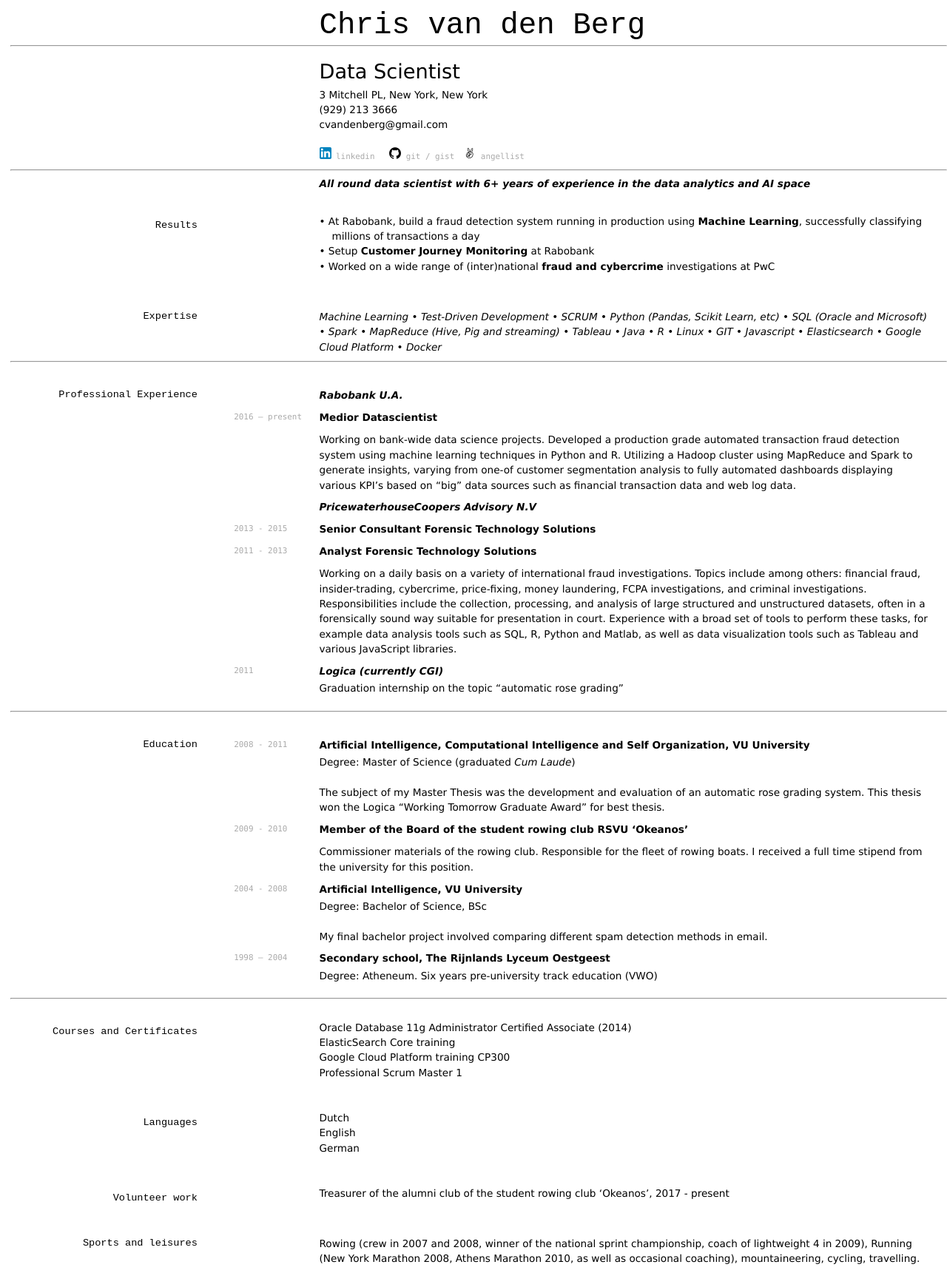
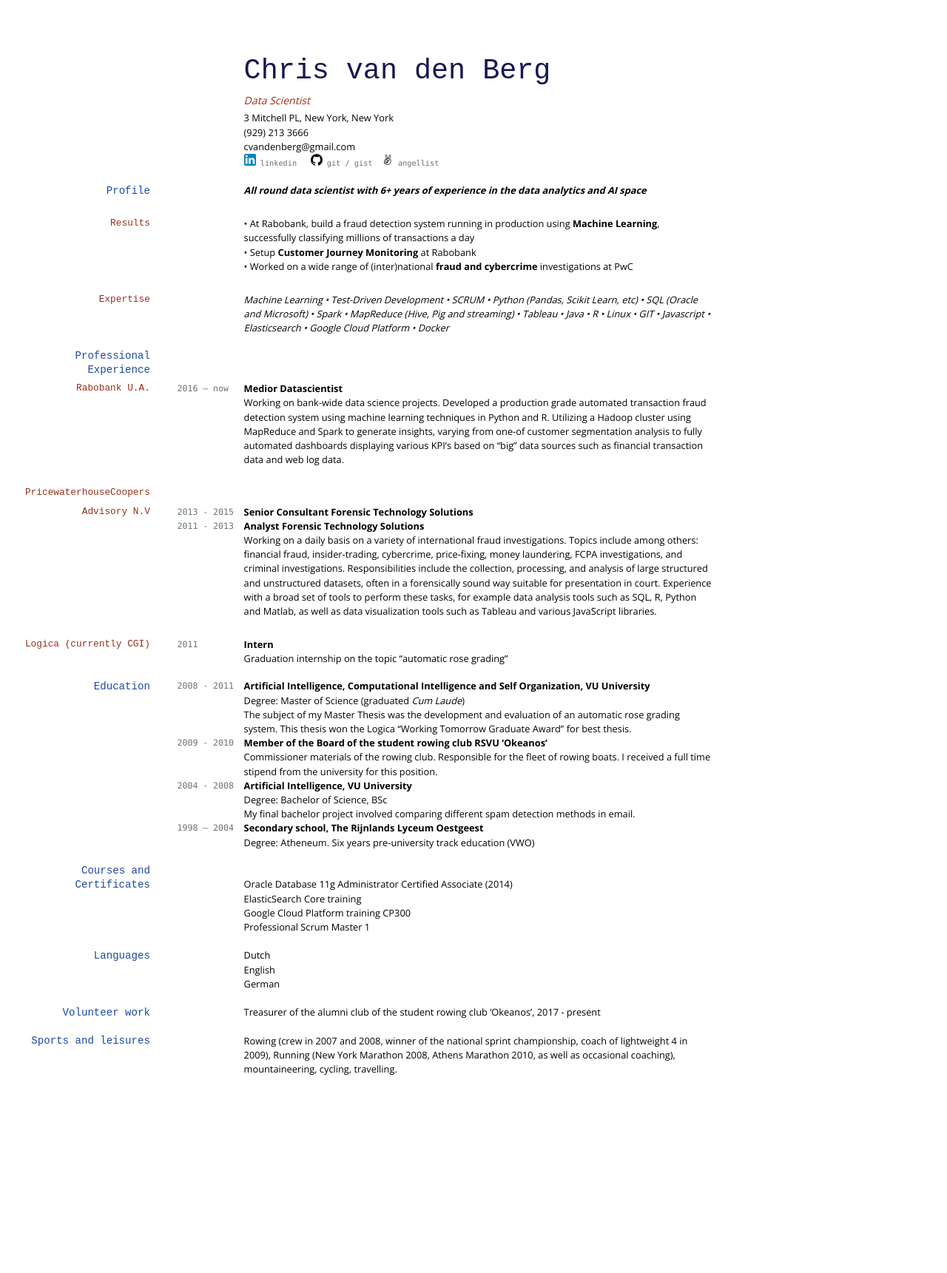
Before and after one commit to Bergvca/bergvca.github.io, a Jekyll site: the page built from index.md, in a window 1280 px wide. Shown: the whole page at 74% size. Built offline with Jekyll 4.4.1, drawn with Linux system fonts in a browser that asks for light colours; nearby versions of some CDN libraries; after the commit the page ends 1570 px from its top, so only the background shows below that.

Commit message:
changed the layout

```diff
--- a/_layouts/cv.html
+++ b/_layouts/cv.html
@@ -2,9 +2,13 @@
 <html>
 <head>
   <meta charset=utf-8 />
-  <title> {% if page.title %} {{ page.title }} | {% endif %} CV</title>
+  <title> Chris van den Berg's CV</title>
   <link href="media/cv-screen.css" type="text/css" rel="stylesheet" media="screen">
   <link href="media/cv-print.css" type="text/css" rel="stylesheet" media="print">
+
+  <!-- imports -->
+  <link rel="stylesheet" href="//maxcdn.bootstrapcdn.com/font-awesome/4.3.0/css/font-awesome.min.css">
+  <link href='http://fonts.googleapis.com/css?family=Open+Sans:400,300,700' rel='stylesheet' type='text/css'>
 </head>
 <body>
   <div id="main">
@@ -12,5 +16,8 @@
     {{ content }}
     </div>
   </div>
+
+  <div class="footer"></div>
+
 </body>
 </html>
--- a/index.md
+++ b/index.md
@@ -3,48 +3,44 @@ layout: cv
 title: Chris van den Berg's CV
 ---
 # Chris van den Berg
+Data Scientist
 
----
 
-> ##### Data Scientist
-* 3 Mitchell PL, New York, New York
-* (929) 213 3666
-* cvandenberg@gmail.com
+3 Mitchell PL, New York, New York
+<br>(929) 213 3666
+<br> cvandenberg@gmail.com
 <div id="webaddress">
 <img src="/media/img/linkedinlog.png" alt="linkedimg">&nbsp;<a href="https://www.linkedin.com/in/chris-van-den-berg/">linkedin</a> &emsp; <img src="/media/img/github-logo.png" alt="gitimg">&nbsp;<a href="https://github.com/Bergvca">git</a> / <a href="https://gist.github.com/Bergvca">gist</a> &emsp;<img src="/media/img/angellist.png" alt="angelimg">&nbsp;<a href="https://angel.co/chris-a-van-den-berg">angellist</a>
 </div>
 ---
 
+## Profile
 _**All round data scientist with 6+ years of experience in the data analytics and AI space**_
 
-#### Results
+### Results
 * &bull; At Rabobank, build a fraud detection system running in production using **Machine Learning**, successfully
  classifying millions of transactions a day
 * &bull; Setup **Customer Journey Monitoring** at Rabobank
 * &bull; Worked on a wide range of (inter)national **fraud and cybercrime** investigations at PwC
 
-#### Expertise
-
-
+### Expertise
 _Machine Learning &bull; Test-Driven Development &bull; SCRUM &bull;
 Python (Pandas, Scikit Learn, etc) &bull; SQL (Oracle and Microsoft) &bull; Spark &bull;
 MapReduce (Hive, Pig and streaming) &bull; Tableau &bull; Java &bull; R &bull; Linux &bull; GIT
 &bull; Javascript &bull; Elasticsearch &bull; Google Cloud Platform &bull; Docker_
 
+---
+## Professional Experience
+### Rabobank U.A.
 
-
----
-#### Professional Experience
-**_Rabobank U.A._**
-
-`2016 – present`  **Medior Datascientist**
+`2016 – now`  **Medior Datascientist**
 
 Working on bank-wide data science projects. Developed a production grade automated transaction fraud detection system
 using machine learning techniques in Python and R. Utilizing a Hadoop cluster using MapReduce and Spark to generate
 insights, varying from one-of customer segmentation analysis to fully automated dashboards displaying various KPI’s
 based on “big” data sources such as financial transaction data and web log data.
 
-**_PricewaterhouseCoopers Advisory N.V_**
+### PricewaterhouseCoopers Advisory N.V
 
 `2013 - 2015`  **Senior Consultant Forensic Technology Solutions**
 
@@ -57,11 +53,13 @@ large structured and unstructured datasets, often in a forensically sound way su
 Experience with a broad set of tools to perform these tasks, for example data analysis tools such as SQL, R, Python and
 Matlab, as well as data visualization tools such as Tableau and various JavaScript libraries.
 
-`2011` **_Logica (currently CGI)_**
+### Logica (currently CGI)
+`2011` **Intern**
 * Graduation internship on the topic “automatic rose grading”
 
 ---
-#### Education
+
+## Education
 `2008 - 2011` **Artificial Intelligence, Computational Intelligence and Self Organization, VU University**
 *  Degree: Master of Science (graduated _Cum Laude_)
 
@@ -83,32 +81,25 @@ My final bachelor project involved comparing different spam detection methods in
 * Degree: Atheneum. Six years pre-university track education (VWO)
 
 ---
-#### Courses and Certificates
+
+## Courses and Certificates
 * Oracle Database 11g Administrator Certified Associate (2014)
 * ElasticSearch Core training
 * Google Cloud Platform training CP300
 * Professional Scrum Master 1
 
 
-#### Languages
+## Languages
 * Dutch
 * English
 * German
 
-#### Volunteer work
+<div class="page-break"></div>
+
+## Volunteer work
 * Treasurer of the alumni club of the student rowing club 'Okeanos', 2017 - present
 
-#### Sports and leisures
+## Sports and leisures
 Rowing (crew in 2007 and 2008, winner of the national sprint championship, coach of lightweight 4 in 2009),
 Running (New York Marathon 2008, Athens Marathon 2010, as well as occasional coaching), mountaineering,
 cycling, travelling.
-
-
-
-[gitimg]: /media/img/github-logo.png
-[git]: https://github.com/Bergvca
-[gist]: https://gist.github.com/Bergvca
-[linkedin]: https://www.linkedin.com/in/chris-van-den-berg/
-[linkedimg]: /media/img/linkedinlog.png
-[angelimg]: /media/img/angellist.png
-[angellist]: https://angel.co/chris-a-van-den-berg
--- a/media/cv-print.css
+++ b/media/cv-print.css
@@ -49,66 +49,55 @@ table {
 
 /* end of reset */
 
-
+/* faux Wikipedia logo font */
+@font-face { font-family: 'Linux Libertine'; font-style: normal; font-weight: 400; src: local('Linux Libertine'),url(//brick.a.ssl.fastly.net/fonts/linuxlibertine/400.woff) format('woff'); } .fa-wikipedia:before { font-family: 'Linux Libertine', 'Times New Roman', Times, serif; font-weight: 400; content: "W"; }
 
 body {
 	font: normal normal 400;
 	font-size: 10pt;
-	line-height: 1.5em;
-	/*also written as...  font: normal normal 400 100%/1.5em;*/
-	font-family: Verdana,sans-serif;
-	margin-top: 1em;
-	margin-left: 1em;
+	line-height: 1.35em;
+	font-family: "Open sans", sans-serif;
+	/*margin-top: 1em;
+	margin-left: 1em;*/
 }
 
 p {
 	position: relative;
-	left: 33%;
-	margin-bottom: 0.7em;
+	left: 28%;
+	/* margin-bottom: 0.2em; */
 	margin-right: 0;
-	width: 65%;
+	width: 70%;
 }
 
 code {
 	font: normal normal;
-	font-size: 60%;
-	/*line-height: 1em;*/
-	font-family: Menlo,monospace,sans-serif;
-	color: #aaa;
+	font-size: 70%;
+	font-family: Menlo, monospace,s ans-serif;
+	color: #444;
 }
 
 p code {
 	position: absolute;
-	left: -15%;
+	left: -10%;
 }
 
 
 ul {
 	position: relative;
-	left: 33%;
+	left: 28%;
 	width: 65%;
-	margin-bottom: 1.5em;
-	margin-top: -0.5em;
+	margin-bottom: 0em;
+	margin-top: 0em;
+
 }
 
-/*uncomment to get dashes in the list*/
-/*li:before {
-	content: "-";
-	position: relative;
-	left: -0.25em;
-}*/
-
 li {
-	/*second line indent*/
-	padding-left: 1.25em;
-	text-indent: -1.25em;
-	/*color: #777;*/
+	/* empty */
 }
 
 li ul {
 	position: relative;
 	left: 0;
-	width: 100%;
 	margin-top: 0.25em;
 }
 
@@ -119,50 +108,51 @@ h1,h2,h3,h4 {
 }
 
 h1 {
+	color: #16174f;
 	text-align: left;
-	font-size: 3em;
+	font-size: 2.2em;
 	line-height: 1em;
 	position: relative;
-	left: 33%;
+	left: 28%;
 }
 
 h1+p {
 	/*subtitle*/
 	font-style: italic;
+	color: #963019;
 	font-size: 110%;
+	line-height: 2em;
+	margin-top: 0.1em;
+	margin-bottom: 0em !important;
 }
 
 h2 {
 	font-size: 1.1em;
-	color: #a00;
-	margin-top: 3em;
+	color: #1D49A0;
+	margin-top: 0em;
 	position: relative;
-	top: 1.4em;
-	text-align: right;
+	top: 0em;
+	text-align: left;
+	width: 18%;
+}
+
+h2+p {
+	margin-top: 0em;
+}
+
+h3 {
+	color: #963019;
+	font-size: 1em;
+	line-height: 1em;
+	position: relative;
+	top: 0em;
+	text-align: left;
 	width: 20%;
 }
 
-h3 {
-	font-size: 1em;
-	line-height: 2em;
-	position: relative;
-	top: 1.7em;
-	text-align: right;
-	width: 20%;
-}
-
-h5 {
-	font-size: 2em;
-	line-height: 2em;
-	position: relative;
-	text-align: left;
-	left: 33%;
-}
-
-
 a {
 	color: inherit;
-	/*text-decoration:none*/
+	text-decoration:none
 }
 
 a:hover {
@@ -170,10 +160,10 @@ a:hover {
 }
 
 #webaddress {
-	margin-top: 1em;
+ 	margin-top: 0.4em;
 	position: relative;
-	left: 33%;
-	color: #aaa;
+	left: 28%;
+	color: #ccc;
 	font-family: Menlo,monospace,sans-serif;
 	font-size: 80%;
 }
@@ -183,7 +173,6 @@ a:hover {
 }
 
 em {
-	/*font-weight: bold;*/
 	font-style: italic;
 }
 
@@ -191,13 +180,32 @@ strong {
 	font-weight: bold;
 }
 
-#address {
+#ghbutton {
 	display: none;
+	visibility: hidden;
 }
 
 
+#projects {
+	 page-break-before: always;
+}
 
-/*
-@media only screen and (max-width: 480px) {
-	make one column somehow...
-}*/
+.footer {
+    -webkit-column-count: 3; /* Chrome, Safari, Opera */
+    -moz-column-count: 3; /* Firefox */
+    column-count: 3;
+		position: relative;
+		left: 33%;
+		margin-top: 2em;
+		margin-bottom: 3em;
+		margin-right: 0;
+		width: 65%;
+}
+
+@media all {
+	.page-break	{ display: none; }
+}
+
+@media print {
+	.page-break	{ display: block; page-break-before: always; }
+}
--- a/media/cv-screen.css
+++ b/media/cv-screen.css
@@ -49,125 +49,111 @@ table {
 
 /* end of reset */
 
-
+/* faux Wikipedia logo font */
+@font-face { font-family: 'Linux Libertine'; font-style: normal; font-weight: 400; src: local('Linux Libertine'),url(//brick.a.ssl.fastly.net/fonts/linuxlibertine/400.woff) format('woff'); } .fa-wikipedia:before { font-family: 'Linux Libertine', 'Times New Roman', Times, serif; font-weight: 400; content: "W"; }
 
 body {
 	font: normal normal 400;
-	font-size: 85%;
+	font-size: 80%;
 	line-height: 1.5em;
-	/*also written as...  font: normal normal 400 100%/1.5em;*/
-	font-family: Verdana,sans-serif;
+	/* font-family: Verdana, sans-serif; */
+	font-family: "Open sans", sans-serif;
 	margin-top: 1em;
 	margin-left: 1em;
+	/*width: 80%*/
 }
 
 p {
 	position: relative;
-	left: 33%;
-	margin-bottom: 0.7em;
+	left: 25%;
+	margin-bottom: 0em;
 	margin-right: 0;
-	width: 65%;
+	width: 50%;
 }
 
 code {
 	font: normal normal;
-	font-size: 80%;
-	/*line-height: 1em;*/
-	font-family: Menlo,monospace,sans-serif;
-	color: #aaa;
+	font-size: 90%;
+	font-family: Menlo, monospace, sans-serif;
+	color: #667467;
 }
 
 p code {
 	position: absolute;
-	left: -14%;
+	left: -90px;
 }
 
 
 ul {
 	position: relative;
-	left: 33%;
-	width: 65%;
-	margin-bottom: 1.5em;
-	margin-top: -0.5em;
+	left: 25%;
+	width: 50%;
+	margin-bottom: 0em;
+	margin-top: 0em;
+
 }
 
-/*uncomment to get dashes in the list*/
-/*li:before {
-	content: "-";
-	position: relative;
-	left: -0.25em;
-}*/
 
 li {
-	/*second line indent*/
-	padding-left: 1.25em;
-	text-indent: -1.25em;
-	/*color: #777;*/
+	/* empty */
 }
 
 li ul {
 	position: relative;
 	left: 0;
-	width: 100%;
-	margin-top: 0.25em;
+/*	margin-top: 0.25em; */
 }
 
 h1,h2,h3,h4 {
 	font-weight: 400;
 	font-family: Cousine,Verdana,sans-serif;
-	width: 65%;
-
+	width: 50%;
 }
 
 h1 {
+	/*color: #fd9544;*/
+	color: #16174f;
 	text-align: left;
 	font-size: 3em;
 	line-height: 1em;
 	position: relative;
-	left: 33%;
+	margin-top: 2em;
+	left: 25%;
+	/* padding: .1rem 1rem; */
+
 }
 
 h1+p {
 	/*subtitle*/
+	color: #963019;
 	font-style: italic;
 	font-size: 110%;
+	line-height: 2em;
+	margin-top: 0.5em;
+	margin-bottom: 0em !important;
 }
 
 h2 {
 	font-size: 1.1em;
-	color: #a00;
-	margin-top: 3em;
+	/* color: #a00; */
+	color: #1D49A0;
+	margin-top: 0em;
 	position: relative;
 	top: 1.4em;
 	text-align: right;
-	width: 20%;
+	width: 15%;
+	left: 0%;
 }
 
 h3 {
+	color: #963019;
 	font-size: 1em;
 	line-height: 2em;
 	position: relative;
 	top: 1.7em;
 	text-align: right;
-	width: 20%;
-}
-
-h4 {
-    font-size: 1em;
-	line-height: 2em;
-	position: relative;
-	top: 1.7em;
-	text-align: right;
-	width: 20%;
-}
-
-
-h5 {
-	font-size: 2em;
-	line-height: 2em;
-	position: relative;
-	text-align: left;
-	left: 33%;
+	width: 15%;
+	left: 0%;
 }
 
 a {
@@ -180,10 +166,10 @@ a:hover {
 }
 
 #webaddress {
-	margin-top: 1em;
+	margin-top: 0em;
 	position: relative;
-	left: 33%;
-	color: #aaa;
+  margin-left: 25%;
+	color: #667467;
 	font-family: Menlo,monospace,sans-serif;
 	font-size: 80%;
 }
@@ -193,7 +179,7 @@ a:hover {
 }
 
 em {
-	/*font-weight: bold;*/
+	/*font-weight: bold; */
 	font-style: italic;
 }
 
@@ -205,7 +191,29 @@ strong {
 	display: none;
 }
 
+.footer {
+    -webkit-column-count: 3; /* Chrome, Safari, Opera */
+    -moz-column-count: 3; /* Firefox */
+    column-count: 3;
+		position: relative;
+		left: 25%;
+		margin-top: 2em;
+		margin-bottom: 7em;
+		margin-right: 0;
+		width: 65%;
+}
 
+hr {
+	background:none;
+	clear:both;
+	float:none;
+	width:100%;
+	height:1px;
+	border:none;
+	margin:-1px 0;
+}
+
+#technical
 
 /*
 @media only screen and (max-width: 480px) {
```
Also changed, not shown: 3 other files.
